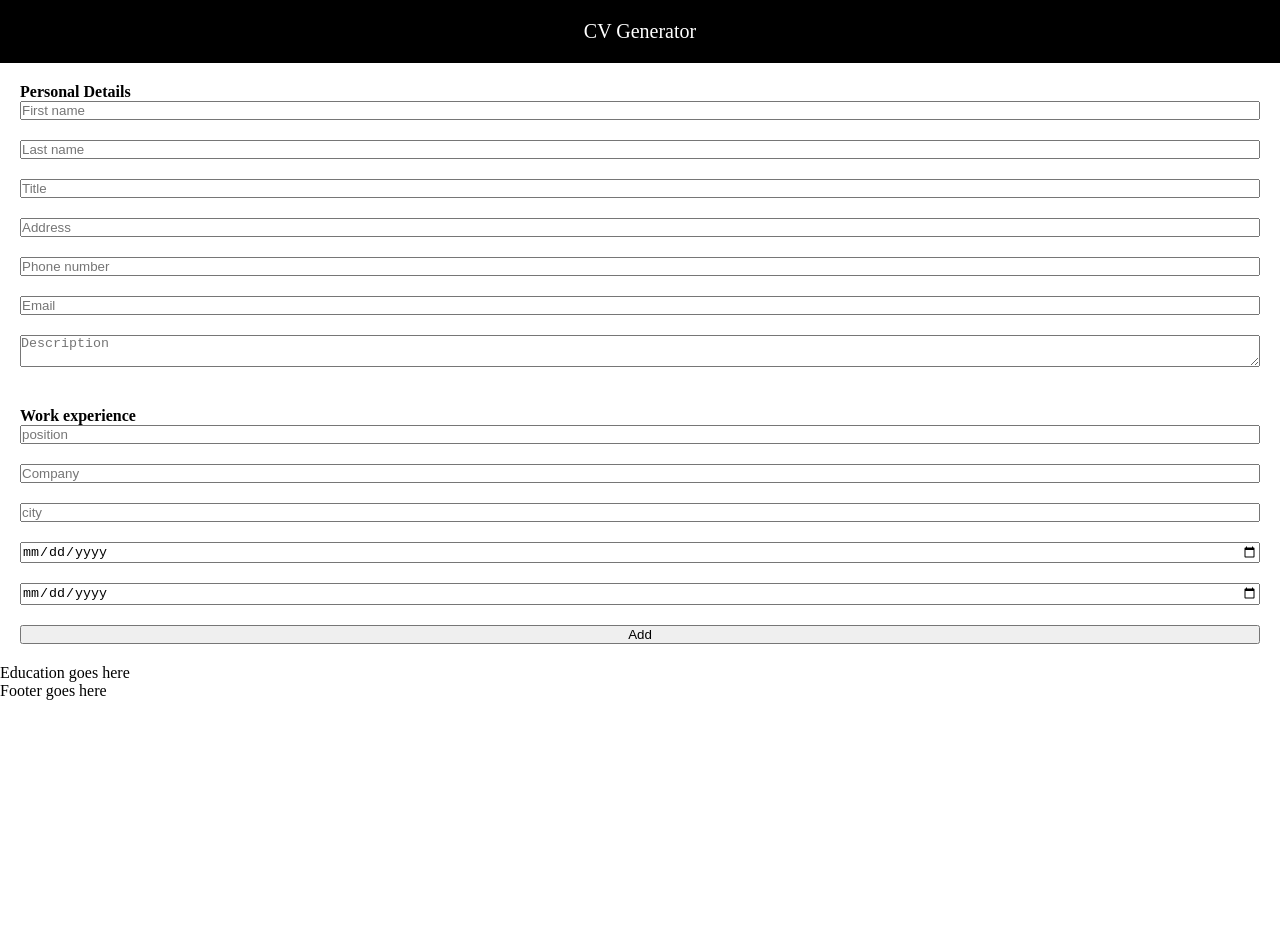
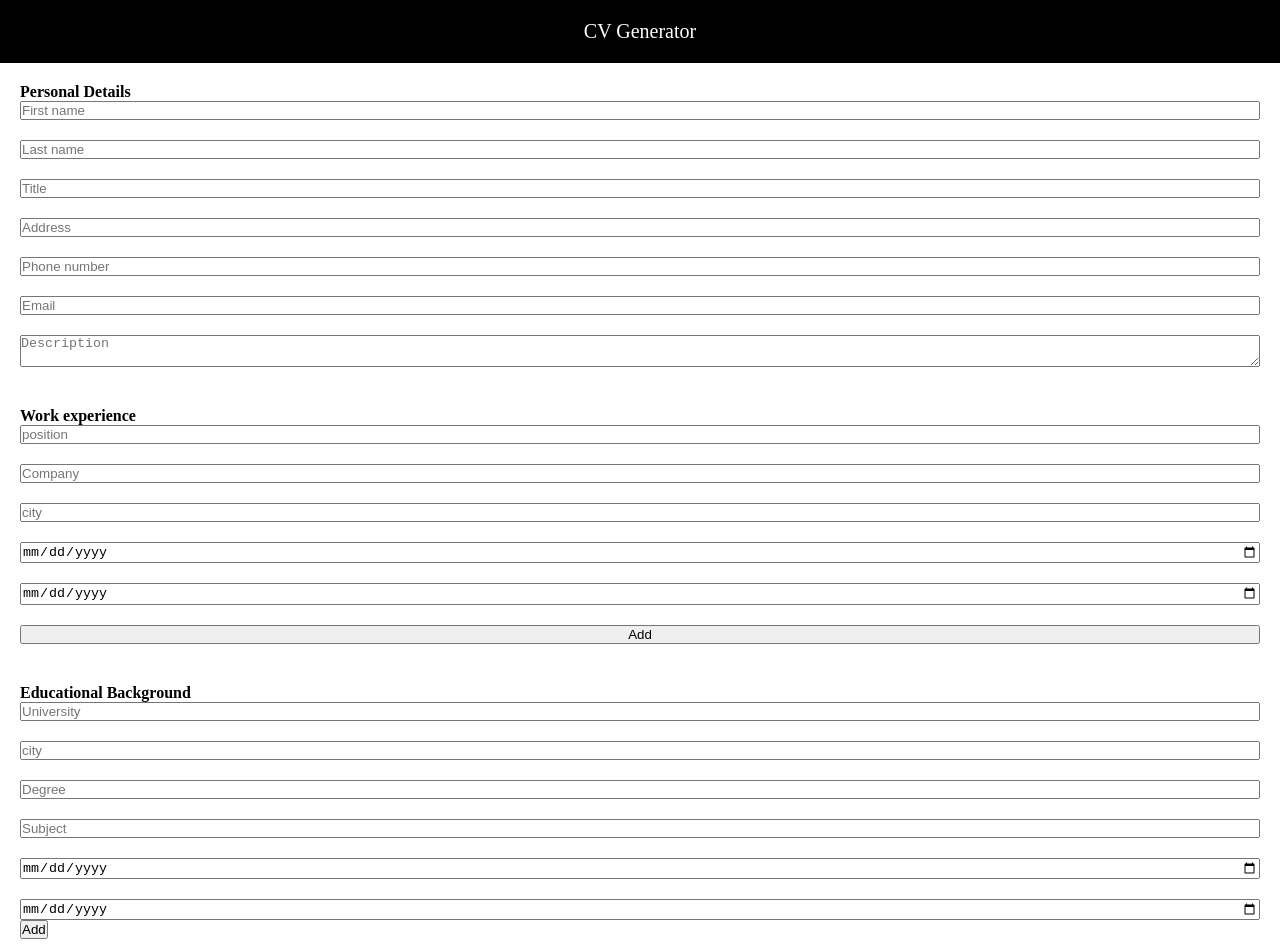
Before and after one commit to KenImade/cv-app, a React (Create React App) app: page / in a window 1280 px wide. Shown: the top 952 px of the page. Before the commit the page ends 800 px from the top, so only its background shows below. Built offline with nearby package versions, Linux system fonts and the light colour scheme.

Commit message:
education section functionality

```diff
--- a/src/components/CV.js
+++ b/src/components/CV.js
@@ -24,6 +24,15 @@ class CV extends Component {
                 city: "",
                 startDate: "",
                 finishDate: ""
+            },
+            educationInfoList: [],
+            educationInfo: {
+                universityName: "",
+                schoolLocation: "",
+                degree: "",
+                subject: "",
+                enrollementDate: "",
+                graduationDate: "",
             }
         };
 
@@ -39,7 +48,9 @@ class CV extends Component {
 
     handleAdd(event) {
         event.preventDefault()
+        console.log(event.target.value)
         this.setState((prevState) => {
+            if(event.target.value === "work") {
                 let newState = {...prevState}
                 let newWorkInfo = {
                     position: "",
@@ -53,6 +64,23 @@ class CV extends Component {
                 // console.log(prevState)
                 // console.log(newState)
                 return newState
+            } else if (event.target.value === "education") {
+                let newState = {...prevState}
+                let newEducationInfo = {
+                    universityName: "",
+                    schoolLocation: "",
+                    degree: "",
+                    subject: "",
+                    enrollementDate: "",
+                    graduationDate: "",
+                }
+                newState.educationInfoList = prevState.educationInfoList.concat(prevState.educationInfo)
+                newState.educationInfo = newEducationInfo;
+                console.log(prevState)
+                console.log(newState)
+                return newState
+            }
+
         })
     }
 
@@ -70,6 +98,12 @@ class CV extends Component {
                 let workInfo = {...prevState.workInfo};
                 workInfo[name] = value
                 return {workInfo}
+            } else if (name in prevState.educationInfo) {
+                let educationInfo = {...prevState.educationInfo};
+                educationInfo[name] = value
+                return {educationInfo}
+            } else {
+                return
             }
         })
     }
@@ -79,7 +113,7 @@ class CV extends Component {
             <main>
                 <PersonalDetails info={this.state.personalInfo} getInput={this.handleInput} />
                 <WorkExperience info={this.state.workInfo} getInput={this.handleInput} add={this.handleAdd}/>
-                <Education  />
+                <Education info={this.state.educationInfo} getInput={this.handleInput} add={this.handleAdd}/>
             </main>
         )
     }
--- a/src/components/Education.js
+++ b/src/components/Education.js
@@ -1,12 +1,59 @@
 import React, { Component } from "react";
+import "../styles/Education.css"
 
 
 class Education extends Component {
 
     render(){
+        const {universityName, schoolLocation, degree, subject, enrollementDate, graduationDate} = this.props.info
         return (
-            <section>
-                <p>Education goes here</p>
+            <section className="education--details">
+                <h4 className="education--details--title">Educational Background</h4>
+                <div className="education--details--form">
+                    <input
+                        type="text"
+                        placeholder="University"
+                        name="universityName"
+                        onChange={this.props.getInput}
+                        value={universityName}
+                    />
+                    <input
+                        type="text"
+                        placeholder="city"
+                        name="schoolLocation"
+                        onChange={this.props.getInput}
+                        value={schoolLocation}
+                    />
+                    <input
+                        type="text"
+                        placeholder="Degree"
+                        name="degree"
+                        onChange={this.props.getInput}
+                        value={degree}
+                    />
+                    <input
+                        type="text"
+                        placeholder="Subject"
+                        name="subject"
+                        onChange={this.props.getInput}
+                        value={subject}
+                    />
+                    <input
+                        type="date"
+                        placeholder="From"
+                        name="enrollementDate"
+                        onChange={this.props.getInput}
+                        value={enrollementDate}
+                    />
+                    <input
+                        type="date"
+                        placeholder="To"
+                        name="graduationDate"
+                        onChange={this.props.getInput}
+                        value={graduationDate}
+                    />
+                </div>
+                <button value="education" onClick={this.props.add}>Add</button>
             </section>
         )
     }
--- a/src/components/WorkExperience.js
+++ b/src/components/WorkExperience.js
@@ -47,7 +47,7 @@ class WorkExperience extends Component {
                         value={finishDate}
                     />
 
-                    <button onClick={this.props.add}>Add</button>
+                    <button onClick={this.props.add} value="work">Add</button>
                 </div>
 
             </section>
--- a/src/styles/Education.css
+++ b/src/styles/Education.css
@@ -0,0 +1,9 @@
+.education--details {
+    padding: 20px;
+}
+
+.education--details--form {
+    display: flex;
+    flex-direction: column;
+    gap: 20px;
+}
```
Lines whose indentation alone changed are shown as unchanged.
